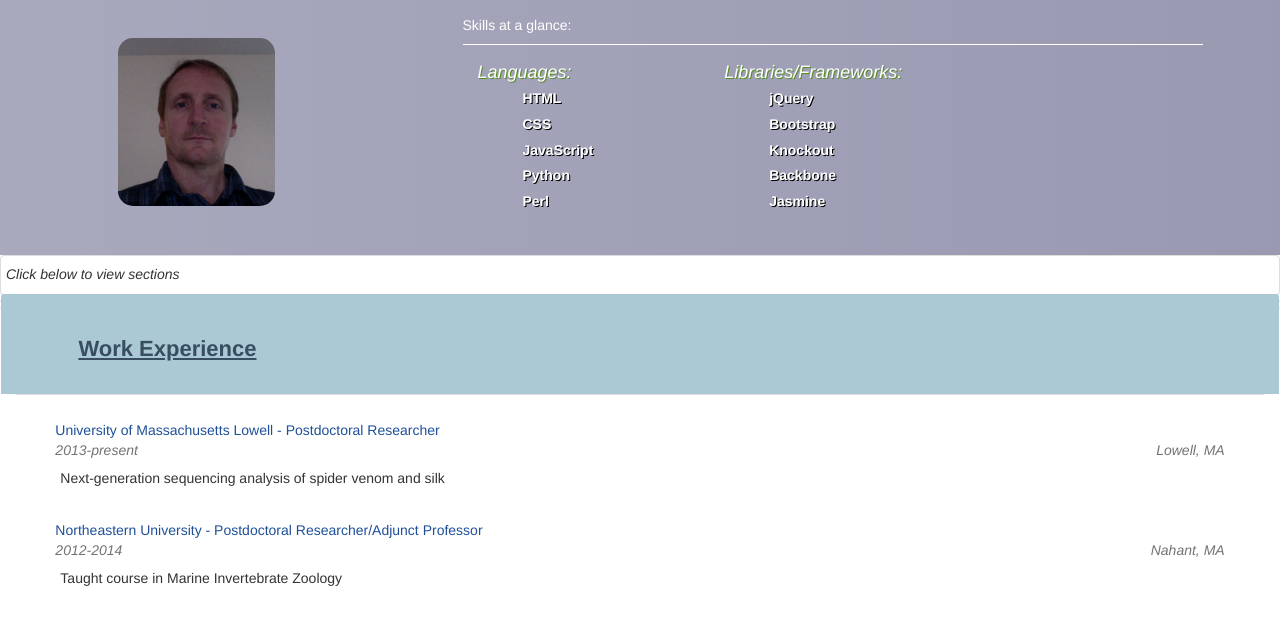
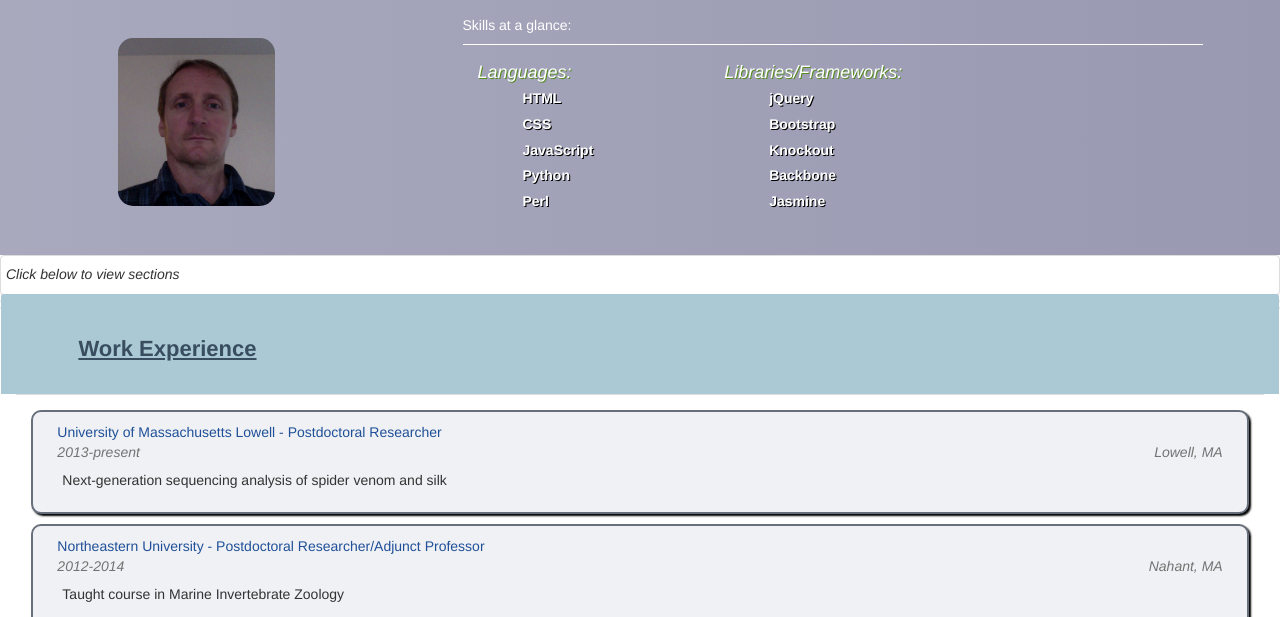
Before and after one commit to roberthaney/roberthaney.github.io, a plain HTML site: page index.html in a window 1280 px wide. Both pictures are taken after a click on the link "Work Experience". Shown: the part 115-732 px from the top of the page. Drawn offline with Linux system fonts and the light colour scheme.

Commit message:
style: Updated work and education entries

```diff
--- a/css/style.css
+++ b/css/style.css
@@ -3,10 +3,19 @@ img {
   border-radius: 25px;
 }
 
+
 .education-entry,
 .work-entry,
 .project-entry {
   padding: 0 2% 1% 2%;
+}
+
+.education-entry, .work-entry {
+  border: 2px solid #676f7c;
+  border-radius: 10px;
+  margin-bottom: 10px;
+  box-shadow: 2px 2px 2px black;
+  background-color: #f0f1f4;
 }
 
 .container {
```
Also changed, not shown: 1 other file.
